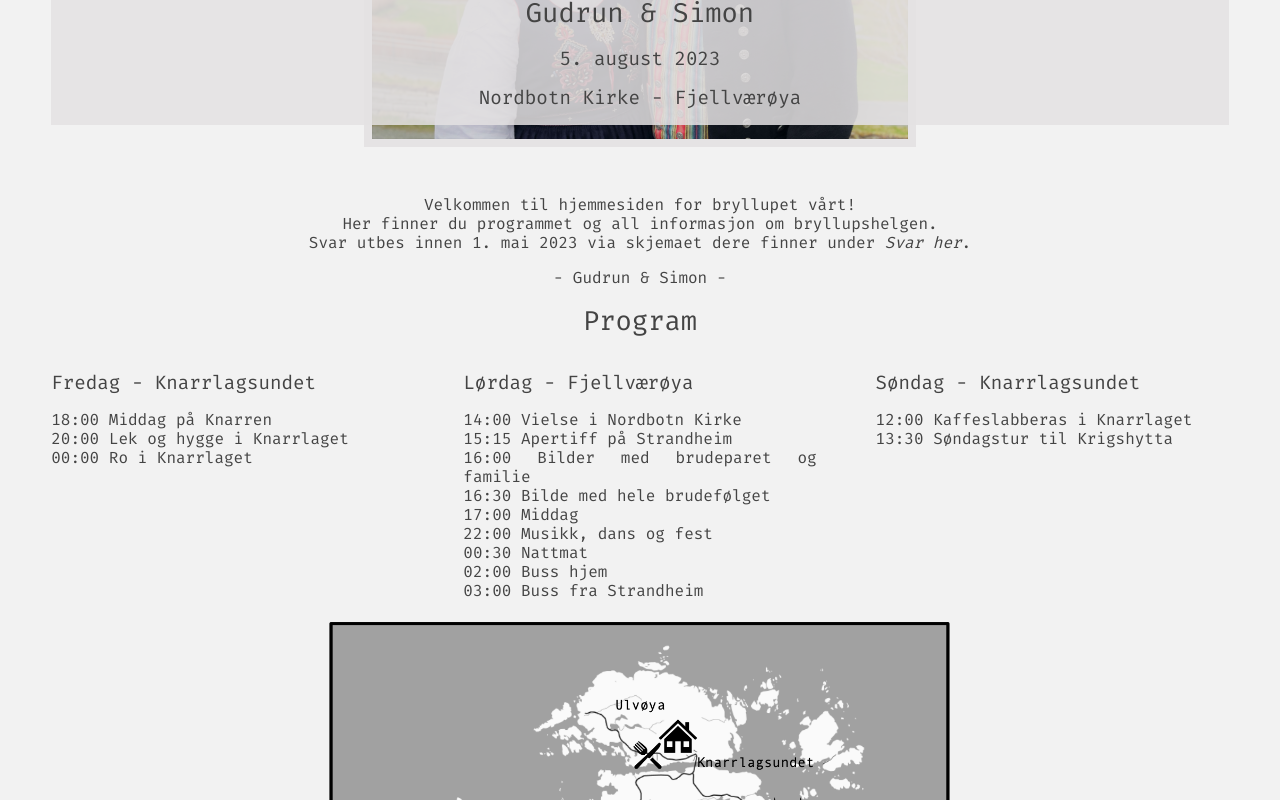
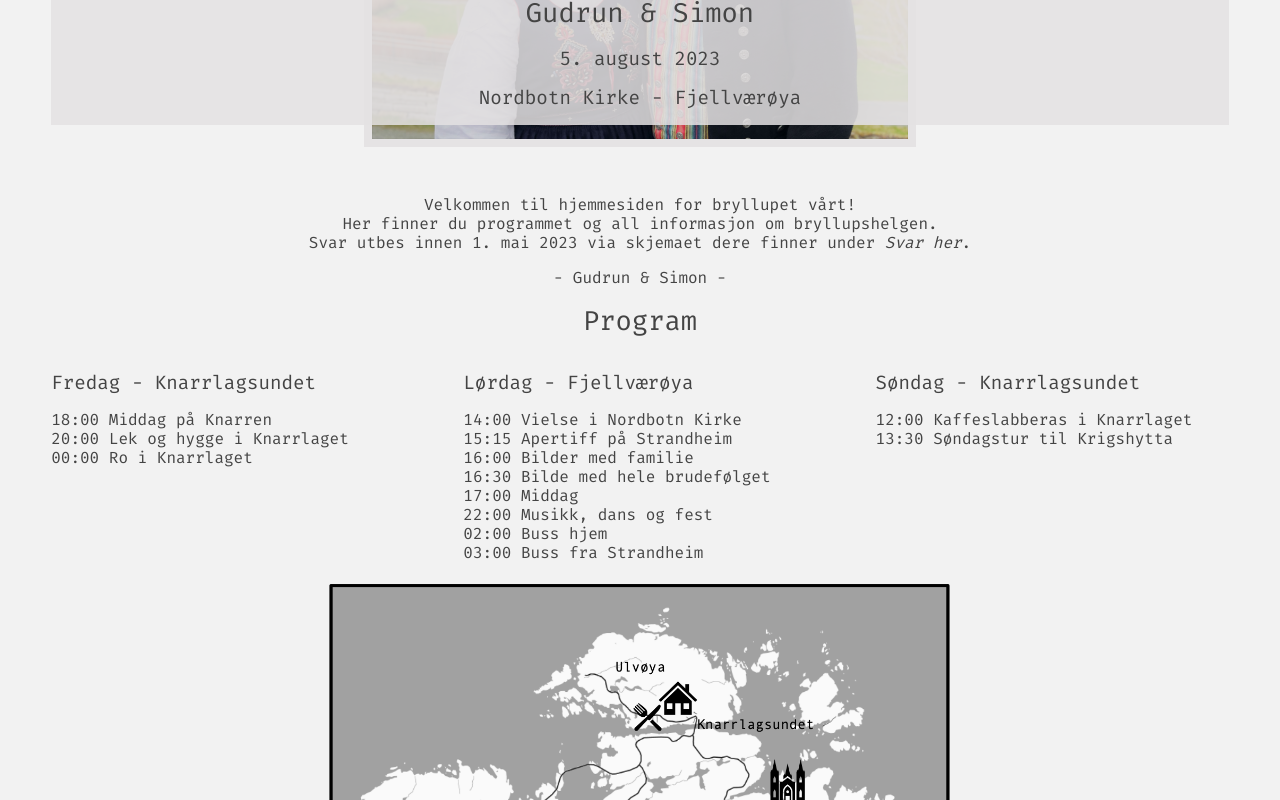
Before and after one commit to melhoos/gudrunogsimon, a React (Create React App) app: page / in a window 1280 px wide. Shown: the part 472-1272 px from the top of the page. Built offline with nearby package versions, Linux system fonts and the light colour scheme.

Commit message:
Update Program.jsx

```diff
--- a/src/Program.jsx
+++ b/src/Program.jsx
@@ -29,15 +29,13 @@ const Program = () => {
             <br/>
             15:15	Apertiff på Strandheim
             <br/>
-            16:00	Bilder med brudeparet og familie
+            16:00	Bilder med familie
             <br/>
             16:30	Bilde med hele brudefølget
             <br/>
             17:00	Middag
             <br/>
             22:00	Musikk, dans og fest
-            <br/>
-            00:30	Nattmat
             <br/>
             02:00	Buss hjem
             <br/>
```
